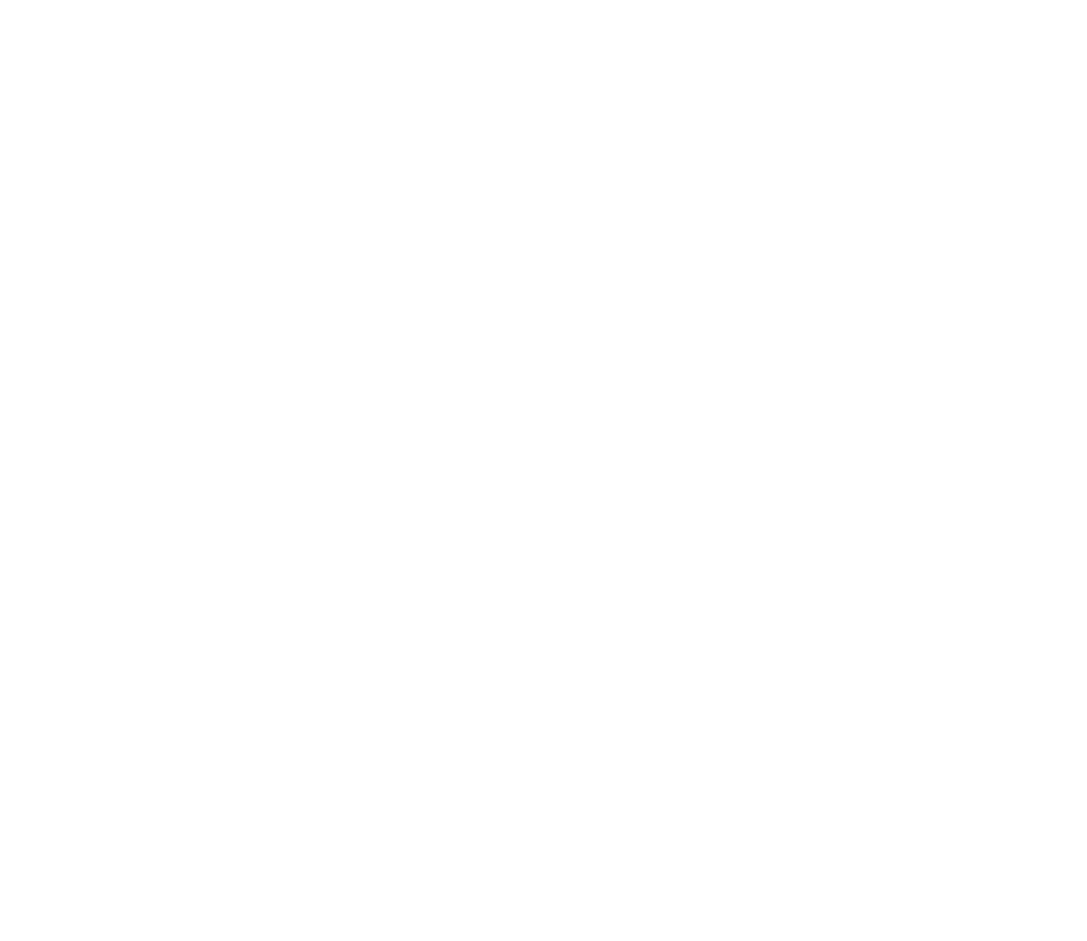
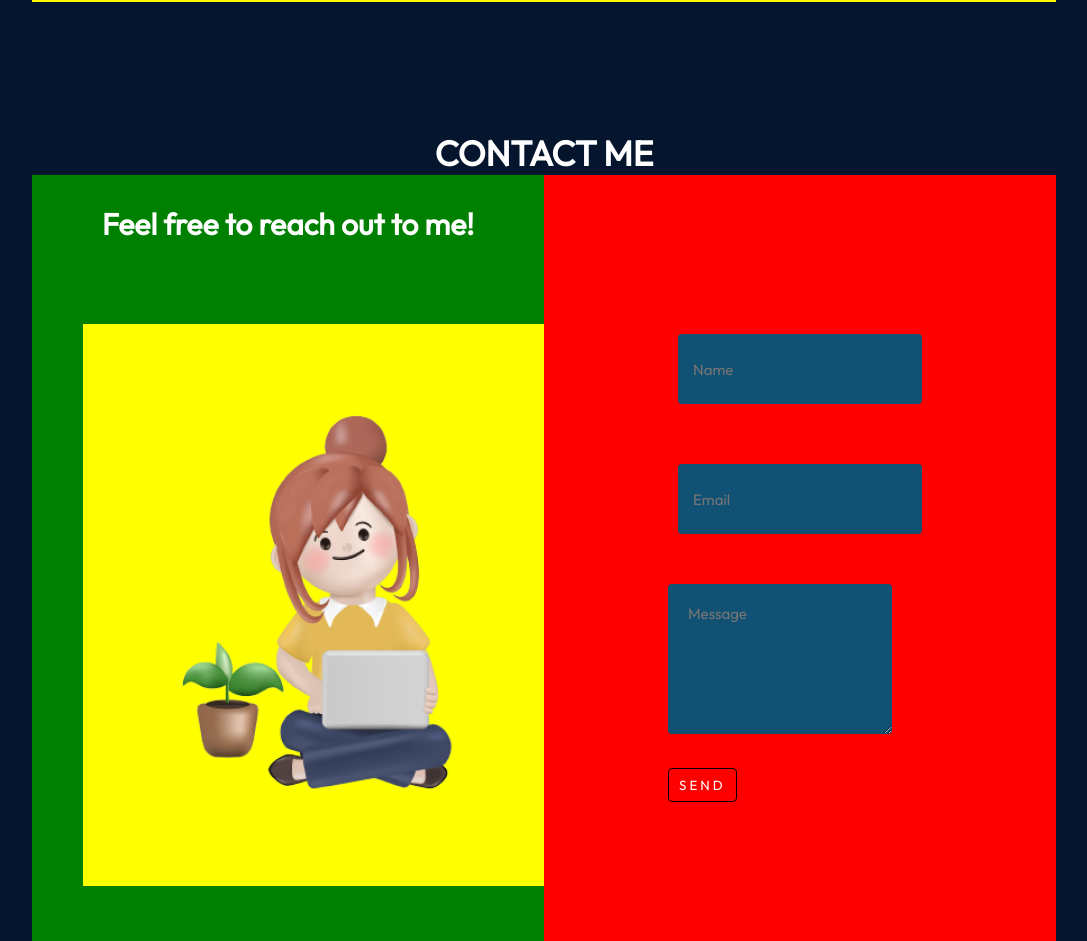
Before and after one commit to KipletingEdwin/kipleting-portfolio, a React (Vite) app: page / in a window 1280 px wide. Shown: the part 1680-2621 px from the top of the page, without its empty margins (96-1183 px from the left). Before the commit the page ends 1563 px from the top, so only its background shows below. Built offline with nearby package versions, Linux system fonts and the light colour scheme.

Commit message:
add an image to my contacts page

```diff
--- a/src/App.jsx
+++ b/src/App.jsx
@@ -3,13 +3,13 @@
 import Profile from './components/Profile/Profile'
 import About from './components/About/About'
 import Skills from './components/Skills/Skills'
+import Projects from './components/Projects/Projects'
+import Contact from './components/Contact/Contact'
+
 
 import project1 from './assets/project/project1.png'
 import project2 from './assets/project/project2.png'
 import project3 from './assets/project/project3.png'
-
-// import ProjectsContainer from './components/ProjectsContainer/ProjectsContainer'
-import Projects from './components/Projects/Projects'
 
 function App() {
 
@@ -40,6 +40,7 @@
       <About/>
       <Skills/>
       <Projects projects={projects}/>
+      <Contact/>
 
     </div>
   )
--- a/src/components/Contact/Contact.jsx
+++ b/src/components/Contact/Contact.jsx
@@ -1,9 +1,43 @@
 import React from 'react'
 import styles from './Contact.module.css'
+import aboutImage from '../../assets/aboutImage.png'
 
 function Contact() {
   return (
-    <div>Contact</div>
+    <section className={styles.container}>
+        <h2> Contact Me </h2>
+        <div className={styles.itemsContainer}>
+            <div className={styles.myImage}>
+                <p> Feel free to reach out to me!</p>
+                <img src={aboutImage} alt='Reach Out!'/>
+             </div>
+        <div className={styles.inputMessages}>
+        <form>
+            <ul>
+                <li>
+                    <input type='text' name='name' placeholder='Name' required/>
+                </li>
+
+                <li>
+                    <input type='email' name='email' placeholder='Email' required/>
+                </li>
+
+                <li>
+                    <textarea name='message' placeholder='Message' ></textarea>
+
+                </li>
+
+                <li>
+                    <input type='submit' className={styles.flatButton} value='SEND'/>
+                </li>
+
+
+            </ul>
+        </form>
+        </div>
+        </div>
+
+    </section>
   )
 }
 
--- a/src/components/Contact/Contact.module.css
+++ b/src/components/Contact/Contact.module.css
@@ -1 +1,95 @@
-@import '../../vars.css'
+@import '../../vars.css';
+
+.container{
+    /* background-color: orange; */
+    margin:  129px 10% 0 10%;
+}
+
+.container h2{
+    text-transform: uppercase;
+    text-align: center;
+    font-size: 35px;
+    font-weight: 700;
+    color: var(--text-color);
+}
+
+.itemsContainer{
+    display: flex;
+    flex-direction: row;
+    background-color: yellow;
+
+}
+
+.myImage{
+    width: 50%;
+    background-color: green;
+}
+
+.myImage p{
+    color: var(--text-color);
+    margin: 30px 20px;
+    font-size: 30px;
+    text-align: center;
+    font-weight: 700;
+}
+
+.myImage img{
+    background-color: yellow;
+    margin: 10%;
+
+}
+
+.inputMessages{
+    width: 50%;
+    background-color: red;
+    display: flex;
+    flex-direction: column;
+    justify-content: center;
+    align-items: center;
+}
+
+.inputMessages li {
+    list-style: none;
+    width: 100%;
+    /* margin: 10px 1%; */
+}
+
+.inputMessages input[type="text"],[type="email"]{
+    margin: 30px;
+    height: 70px;
+    font-size: 15px;
+    border: 0;
+    background: #115173;
+    padding: 0 15px;
+    box-sizing: border-box;
+    color: #fff;
+    border-radius: 4px;
+
+}
+
+.inputMessages textarea{
+
+    margin: 20px;
+    border: 0;
+    background: #115173;
+    height: 150px;
+    /* min-height: 150px; */
+    font-size: 15px;
+    color: #fff;
+    padding: 20px;
+    box-sizing: border-box;
+    border-radius: 4px;
+
+}
+
+.flatButton{
+    background: 0 0;
+    letter-spacing: 3px;
+    color: #fff;
+    font: 11px;
+    text-decoration: none;
+    padding: 8px 10px;
+    border: 1px solid black;
+    border-radius: 4px;
+    margin: 10px 20px;
+}
--- a/src/components/ProjectsContainer/ProjectsContainer.module.css
+++ b/src/components/ProjectsContainer/ProjectsContainer.module.css
@@ -1,6 +1,6 @@
 .container{
     background-color: yellow;
-    width: 100%;
+    margin:  129px 10% 0 10%;
 }
 
 .container h2{
--- a/src/components/Skills/Skills.module.css
+++ b/src/components/Skills/Skills.module.css
@@ -1,6 +1,8 @@
 .skills{
     padding: 0;
-    width: 100%;
+    /* width: 100%; */
+    margin: 0 10% 5% 10%;
+    /* margin:  129px 10% 0 10%; */
 
 }
 
@@ -16,10 +18,10 @@
 .container{
     display: flex;
     height: 300px;
-    width: 100%;
+    /* width: 100%; */
     margin: 10px;
     border-radius: 10px;
-    box-shadow: 0 0 20px 0px lightyellow;
+    /* box-shadow: 0 0 20px 0px lightyellow; */
 
 }
 
@@ -123,20 +125,21 @@
     .container {
         display: flex;
         flex-direction: column;
-        height: 450px;
+        height: 550px;
         /* margin: 0px; */
         /* background-color: orange; */
     }
 
     .description{
         width: 100%;
-        padding: 5px;
+        /* padding: 5px; */
         margin: 0px;
-        /* background-color: red; */
+        background-color: red;
     }
     .description p{
         padding: 5px;
-        font-size: 15px;
+        margin: 3px;
+        /* font-size: 15px; */
     }
 
     .stageCube{
```
